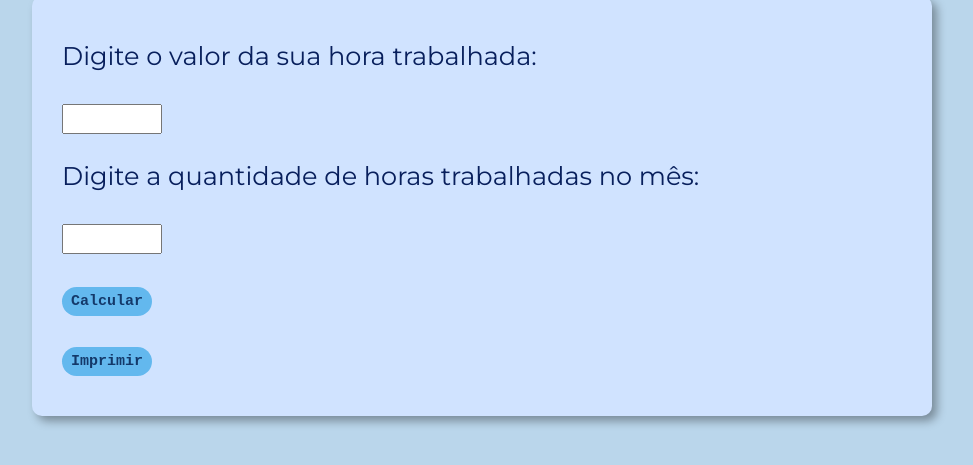
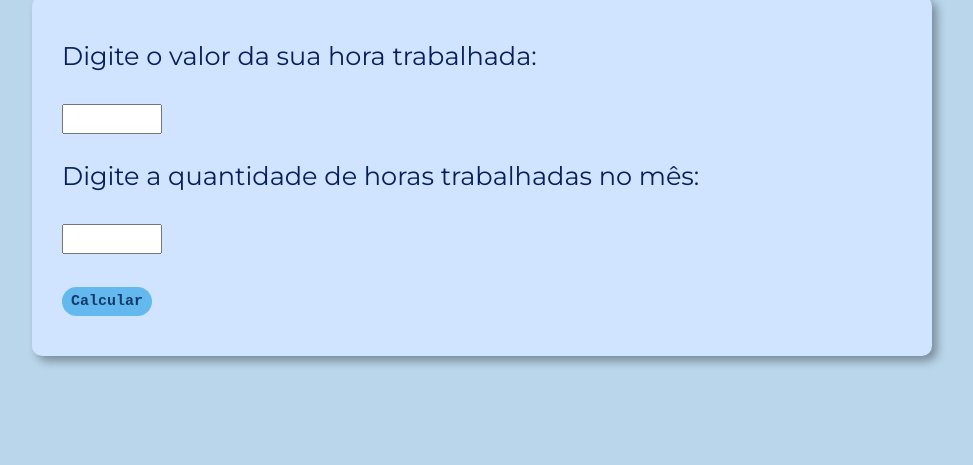
Before and after one commit to Gabszeran/calculo-de-pagamento, a plain HTML site: page index.html in a window 1280 px wide. Shown: the part 127-592 px from the top of the page, without its empty margins (158-1131 px from the left). Drawn offline with Linux system fonts and the light colour scheme.

Commit message:
Update index.html

```diff
--- a/index.html
+++ b/index.html
@@ -7,7 +7,6 @@
     <link rel="stylesheet" href="style.css">
 </head>
 <body>
-
     <header>
         <h1>Cálculo de pagamento</h1>
     </header>
@@ -17,12 +16,12 @@
         <input type="number" id="horaTrabalhada">
         <p>Digite a quantidade de horas trabalhadas no mês:</p>
         <input type="number" id="totalHoras"><br>
+
         <button onclick="calculo()" id="botaoCalcular">Calcular</button>
+
         <div id="resultado"></div>
-        <button id="botaoImprimir">Imprimir</button>
     </section>
 
     <script src="script.js"></script>
-
 </body>
 </html>
```
